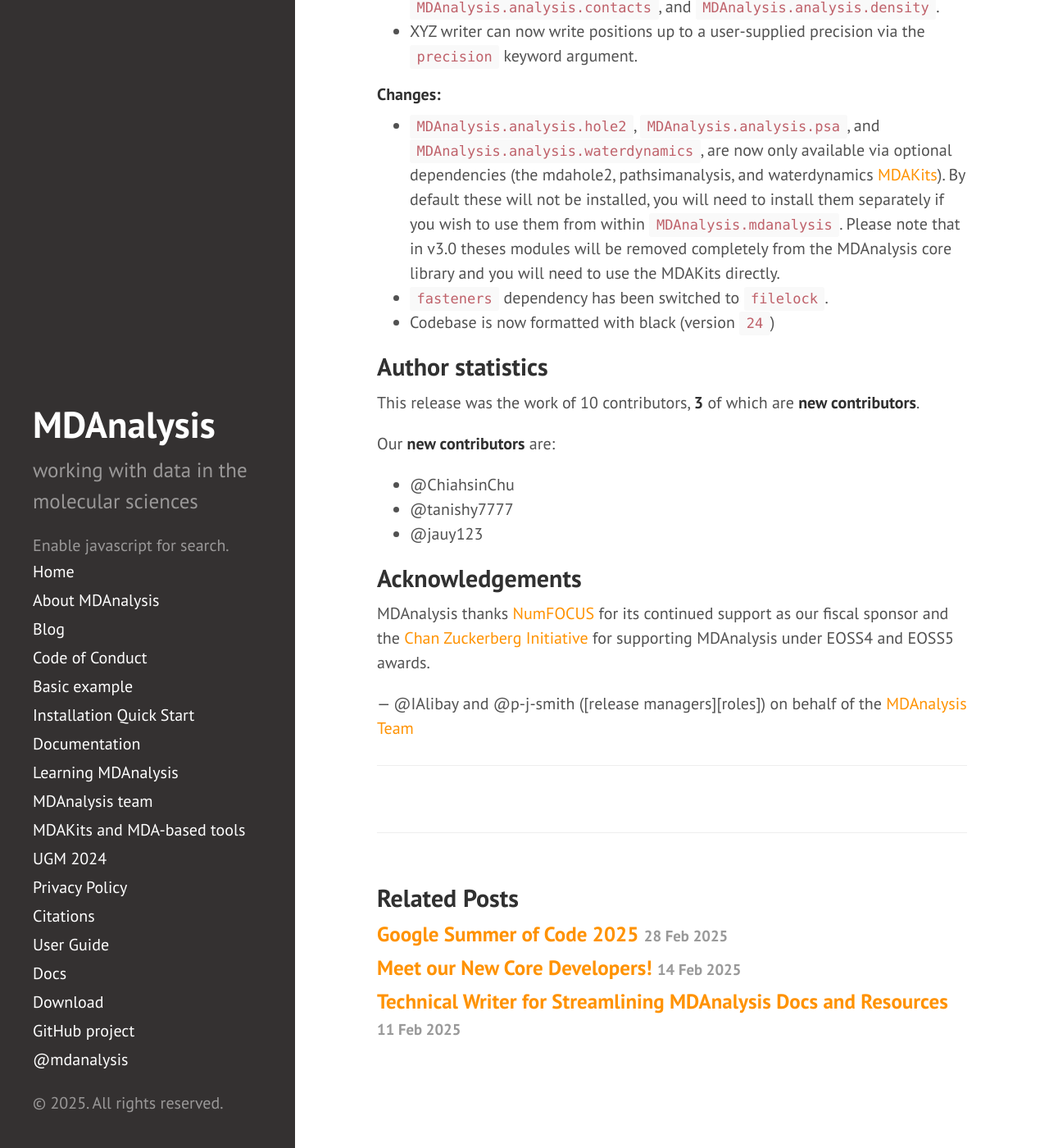
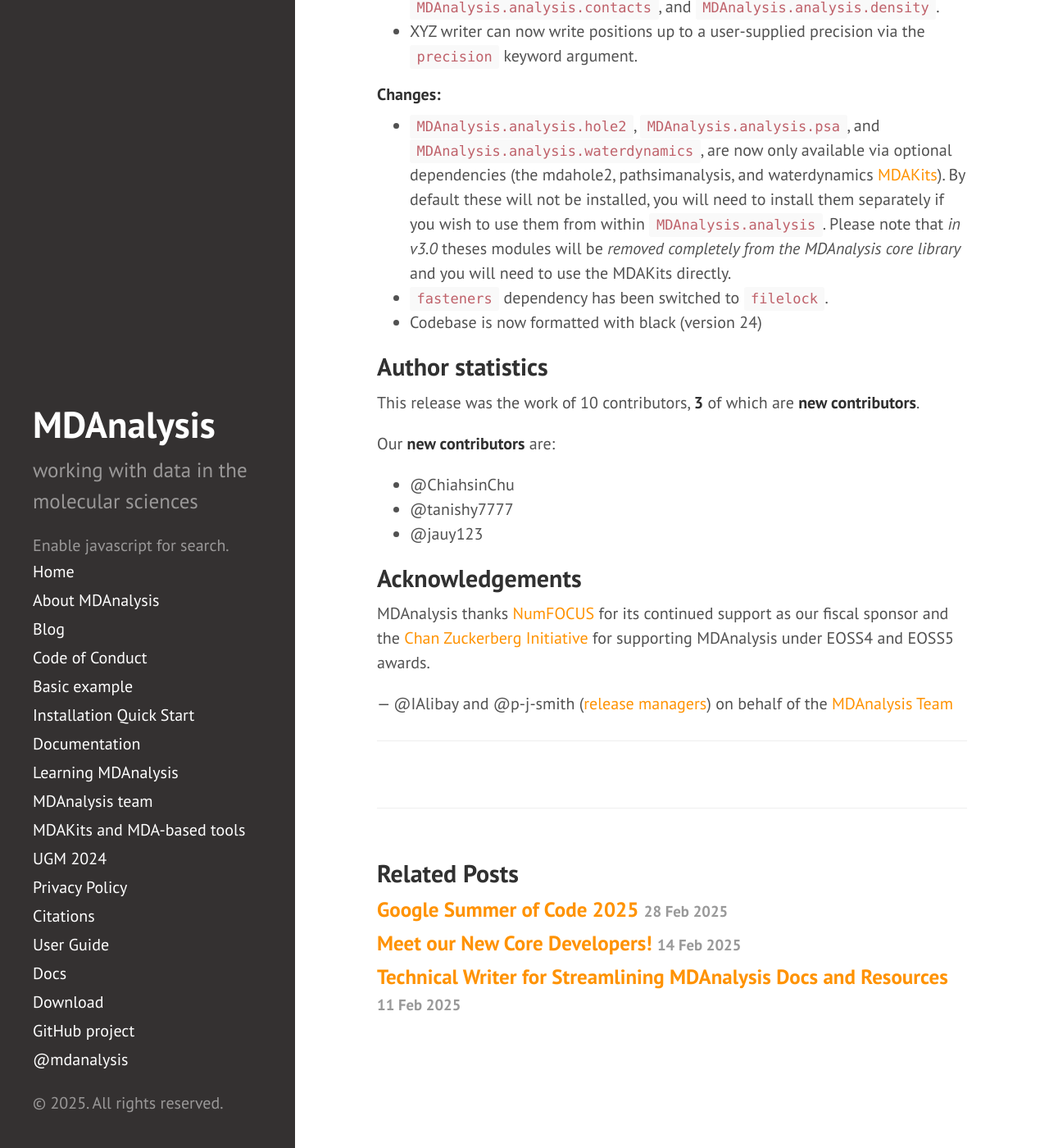
Before and after one commit to MDAnalysis/MDAnalysis.github.io, a Jekyll site: the page built from _posts/2025-03-11-release-2.9.0.md, in a window 1280 px wide and 1400 px high, scrolled down 1409 px. Shown: the whole window at 82% size. Built offline with Jekyll 4.4.1, drawn with Linux system fonts in a browser that asks for light colours; comment, search, counter and statistics services are not loaded.

Commit message:
fixes (after rendering locally)

```diff
--- a/_posts/2025-03-11-release-2.9.0.md
+++ b/_posts/2025-03-11-release-2.9.0.md
@@ -64,12 +64,12 @@ For a full list of changes, bugfixes and deprecations see the [CHANGELOG][].
   optional dependencies (the mdahole2, pathsimanalysis, and
   waterdynamics [MDAKits][]). By default these will not be installed, you
   will need to install them separately if you wish to use them from
-  within `MDAnalysis.mdanalysis`. Please
-  note that in v3.0 theses modules will be removed completely from the
-  MDAnalysis core library and you will need to use the MDAKits
+  within `MDAnalysis.analysis`. Please
+  note that *in v3.0* theses modules will be *removed completely from the
+  MDAnalysis core library* and you will need to use the MDAKits
   directly.
 * `fasteners` dependency has been switched to `filelock`.
-* Codebase is now formatted with black (version `24`)
+* Codebase is now formatted with black (version 24)
 
 
 
```
Also changed, not shown: other parts of _posts/2025-03-11-release-2.9.0.md (+1 -0 lines).
